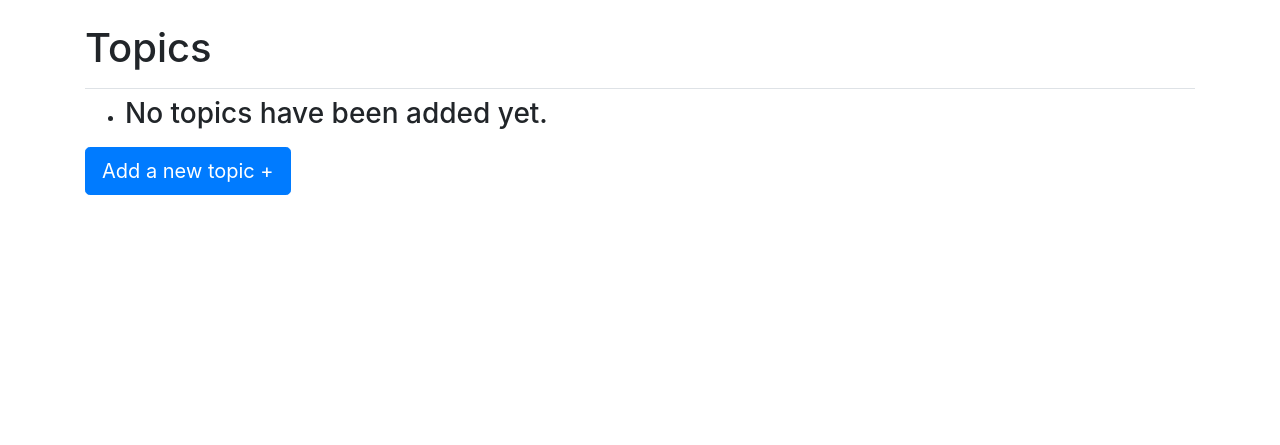
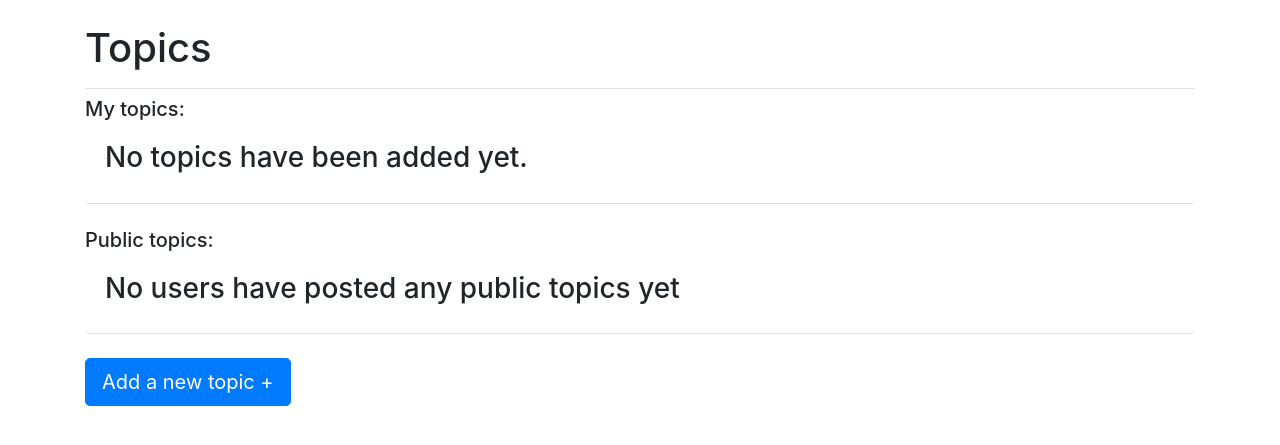
Before and after one commit to startscream16/learninglog, a Django app: page /topics/ in a window 1280 px wide. Shown: the part 58-503 px from the top of the page. Run offline with Django 4.2, Linux system fonts and the light colour scheme; the visitor is signed in with stand-in values (Sample User, id 1); data that the repository does not hold is empty; some libraries are stand-ins or nearby versions.

Commit message:
Final version v-0.1

```diff
--- a/learning_log/settings.py
+++ b/learning_log/settings.py
@@ -138,4 +138,4 @@ LOGIN_URL = 'users:login'
 import django_heroku
 django_heroku.settings(locals())
 
-DEBUG = os.environ.get('DEBUG', False)
+DEBUG = os.environ.get('DEBUG', True)
--- a/learning_logs/forms.py
+++ b/learning_logs/forms.py
@@ -5,7 +5,7 @@ from .models import Topic, Entry
 class TopicForm(forms.ModelForm):
     class Meta:
         model = Topic
-        fields = ['text']
+        fields = ['text', 'public']
         labels = {'text': ''}
 
 class EntryForm(forms.ModelForm):
--- a/learning_logs/models.py
+++ b/learning_logs/models.py
@@ -6,6 +6,7 @@ class Topic(models.Model):
     text = models.CharField(max_length=200)
     date_added = models.DateTimeField(auto_now_add=True)
     owner = models.ForeignKey(User, on_delete=models.CASCADE)
+    public = models.BooleanField(default=False)
 
     def __str__(self):
         """Возвращает строковое представление модели"""
--- a/learning_logs/templates/learning_logs/topics.html
+++ b/learning_logs/templates/learning_logs/topics.html
@@ -5,14 +5,35 @@
 {% endblock page_header %}
 
 {% block content %}
-  <ul>
-      {% for topic in topics %}
-        <li><h5>
-            <a href="{% url 'learning_logs:topic' topic.id %}">{{ topic }}</a>
-        </h5></li>
-      {% empty %}
-        <li><h3>No topics have been added yet.</h3></li>
-      {% endfor %}
+
+  {% if user.is_authenticated %}
+    <ul class="list-group border-bottom pb-2 mb-4">
+        <h5>My topics:</h5>
+        {% for topic in topics %}
+          <li class="list-group-item border-0">
+              <h5><a href="{% url 'learning_logs:topic' topic.id %}">
+                  {{ topic.text }}</a></h5>
+          </li>
+
+        {% empty %}
+          <li class="list-group-item border-0">
+            <h3>No topics have been added yet.</h3></li>
+        {% endfor %}
+    </ul>
+  {% endif %}
+
+  <ul class="list-group border-bottom pb-2 mb-4">
+      <h5>Public topics:</h5>
+      {% for topic in public_topics %}
+        <li class="list-group-item border-0">
+            <h5><a href = "{% url 'learning_logs:topic' topic.id %}">
+                {{ topic.text }}</a></h5> <h6>Author: {{ topic.owner }}</h6>
+        </li>
+
+        {% empty %}
+          <li class="list-group-item border-0">
+              <h3>No users have posted any public topics yet</h3></li>
+        {% endfor %}
   </ul>
 
   <a class="btn btn-lg btn-primary" href="{% url 'learning_logs:new_topic' %}"
--- a/learning_logs/views.py
+++ b/learning_logs/views.py
@@ -9,21 +9,45 @@ def index(request):
     """Домашняя страница приложения Learning Log"""
     return render(request, 'learning_logs/index.html')
 
-@login_required
 def topics(request):
-    """Выводит список тем"""
-    topics = Topic.objects.filter(owner=request.user).order_by('date_added')
-    context = {'topics': topics}
+    """
+    Показать все темы текущего пользователя и общедоступные темы,
+    принадлежащие другим пользователям
+    """
+    # Если пользователь вошел в систему, мы получаем все его темы и все
+    # общедоступные темы от других пользователей
+    if request.user.is_authenticated:
+        topics = Topic.objects.filter(owner=request.user).order_by('date_added')
+        # Получить все общедоступные темы, не принадлежащие текущемы пользователю
+        public_topics = (Topic.objects
+            .filter(public=True)
+            .exclude(owner=request.user)
+            .order_by('date_added'))
+    else:
+        # Пользователь не аутентифицирован; вернуть все публичные темы
+        topics = None
+        public_topics = Topic.objects.filter(public=True).order_by('date_added')
+
+    context = {'topics': topics, 'public_topics': public_topics}
     return render(request, 'learning_logs/topics.html', context)
 
-@login_required
 def topic(request, topic_id):
     """Выводит одну тему и все ее записи"""
-    topic = get_object_or_404(Topic, id=topic_id)
-    # Проверка того, что тема принадлежит текущему пользователю
-    check_topic_owner(topic, request.user)
+    topic = Topic.objects.get(id=topic_id)
+
+    # Мы хотим показываеть ссылки new_entry и edit_entry только в том случае,
+    # если текущий пользователь владеет темой
+    is_owner = False
+    if request.user == topic.owner:
+        is_owner = True
+
+    # Если тема принадлежит кому-то другому и не является общедоступной, то
+    # показать страницу с ошибкой 404
+    if (topic.owner != request.user) and (not topic.public):
+        raise Http404
+
     entries = topic.entry_set.order_by('-date_added')
-    context = {'topic': topic, 'entries': entries}
+    context = {'topic': topic, 'entries': entries, 'is_owner': is_owner}
     return render(request, 'learning_logs/topic.html', context)
 
 @login_required
```
Also changed, not shown: learning_logs/templates/learning_logs/topic.html (+6 -2 lines), learning_logs/migrations/0004_topic_public.py (added).
